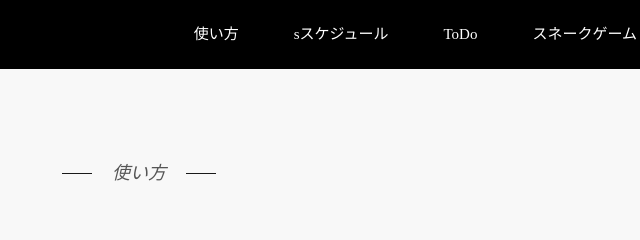
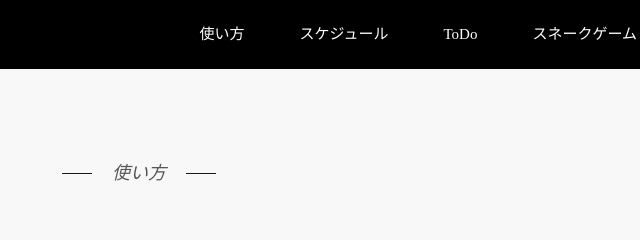
Before and after one commit to tomokirl/usage, a plain HTML site: page index.html in a window 1280 px wide. Shown: the top 240 px of the page, 478-1118 px from the left. Drawn offline with Linux system fonts and the light colour scheme.

Commit message:
Update index.html

```diff
--- a/index.html
+++ b/index.html
@@ -18,7 +18,7 @@
                     <a href="https://tomokirl.github.io/usage">使い方</a>
                 </p>
                 <p>
-                    <a href="https://tomokirl.github.io/time">sスケジュール</a>
+                    <a href="https://tomokirl.github.io/time">スケジュール</a>
                 </p>
                 <p>
                     <a href="https://tomokirl.github.io/ToDo">ToDo</a>
```
